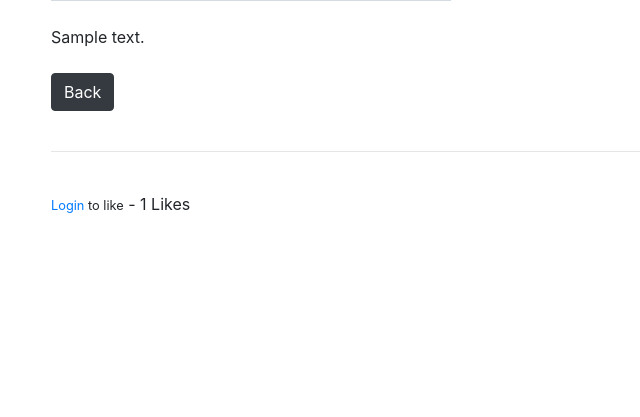
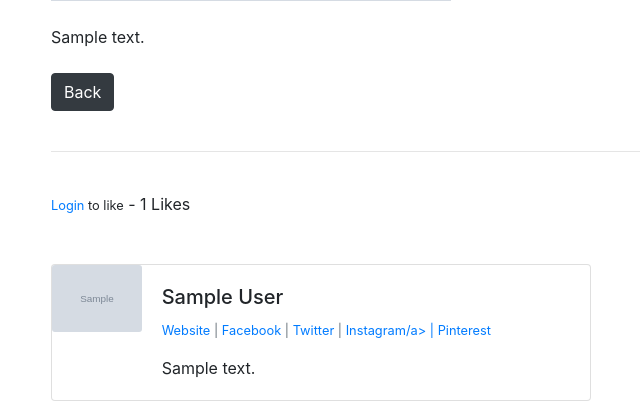
Before and after one commit to begrar/MeForum, a Django app: page /article/1 in a window 1280 px wide. Shown: the part 516-933 px from the top of the page, without its empty margins (34-674 px from the left). Before the commit the page ends 729 px from the top, so only its background shows below. Run offline with Django 4.2, Linux system fonts and the light colour scheme; tables that the repository leaves empty hold one stand-in row (values such as "Sample post"); grey boxes marked "Sample" are stand-in pictures; some libraries are stand-ins or nearby versions.

Commit message:
add profile pic and social media links

```diff
--- a/MeForum/TheForum/models.py
+++ b/MeForum/TheForum/models.py
@@ -17,6 +17,13 @@ class Category(models.Model):
 class Profile(models.Model):
     user = models.OneToOneField(User, null=True, on_delete=models.CASCADE)
     bio = models.TextField()
+    profile_pic = models.ImageField(null=True, blank=True, upload_to="images/profile/")
+    website_url = models.CharField(max_length=255, null=True, blank=True,)
+    facebook_url = models.CharField(max_length=255, null=True, blank=True,)
+    twitter_url = models.CharField(max_length=255, null=True, blank=True,)
+    instagram_url = models.CharField(max_length=255, null=True, blank=True,)
+    pinterest_url = models.CharField(max_length=255, null=True, blank=True,)
+
 
     def __str__(self):
         return str(self.user)
--- a/MeForum/TheForum/templates/article_details.html
+++ b/MeForum/TheForum/templates/article_details.html
@@ -62,4 +62,44 @@
 
     <br/><br/>
 
+    <div class="card mb-3" style="max-width: 540px;">
+        <div class="row no-gutters">
+          <div class="col-md-2">
+            <img src="{{ post.author.profile.profile_pic.url }}" class="card-img">
+          </div>
+          <div class="col-md-10">
+            <div class="card-body">
+              <h5 class="card-title">{{post.author.first_name }} {{post.author.last_name }}
+                </h5>
+                <p class="small text-muted">
+                    {% if post.author.profile.website_url %}
+                        <a href="{{ post.author.profile.website_url }}">Website</a>
+                    {% endif %}
+
+                    {% if post.author.profile.facebook_url %}
+                        | <a href="{{ post.author.profile.facebook_url }}">Facebook</a>
+                    {% endif %}
+
+                    {% if post.author.profile.twitter_url %}
+                        | <a href="{{ post.author.profile.twitter_url }}">Twitter</a>
+                    {% endif %}
+
+                    {% if post.author.profile.instagram_url %}
+                        | <a href="{{ post.author.profile.instagram_url }}">Instagram/a>
+                    {% endif %}
+
+                    {% if post.author.profile.pinterest_url %}
+                        | <a href="{{ post.author.profile.pinterest_url }}">Pinterest</a>
+                    {% endif %}</p>
+
+
+              <p class="card-text">{{ post.author.profile.bio }}</p>
+
+            </div>
+          </div>
+        </div>
+      </div>
+
+
+
 {% endblock %}
```
Also changed, not shown: MeForum/TheForum/migrations/0011_profile_facebook_url_profile_instagram_url_and_more.py (added).
